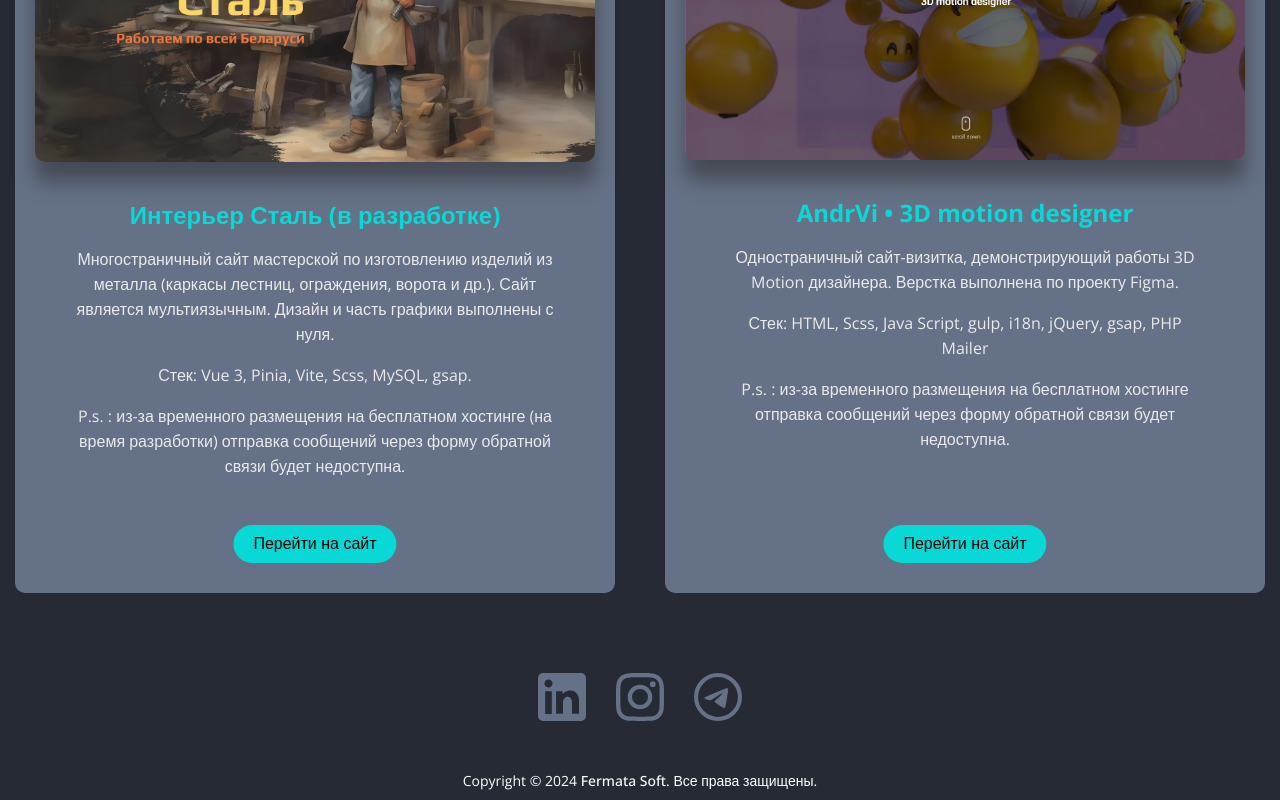
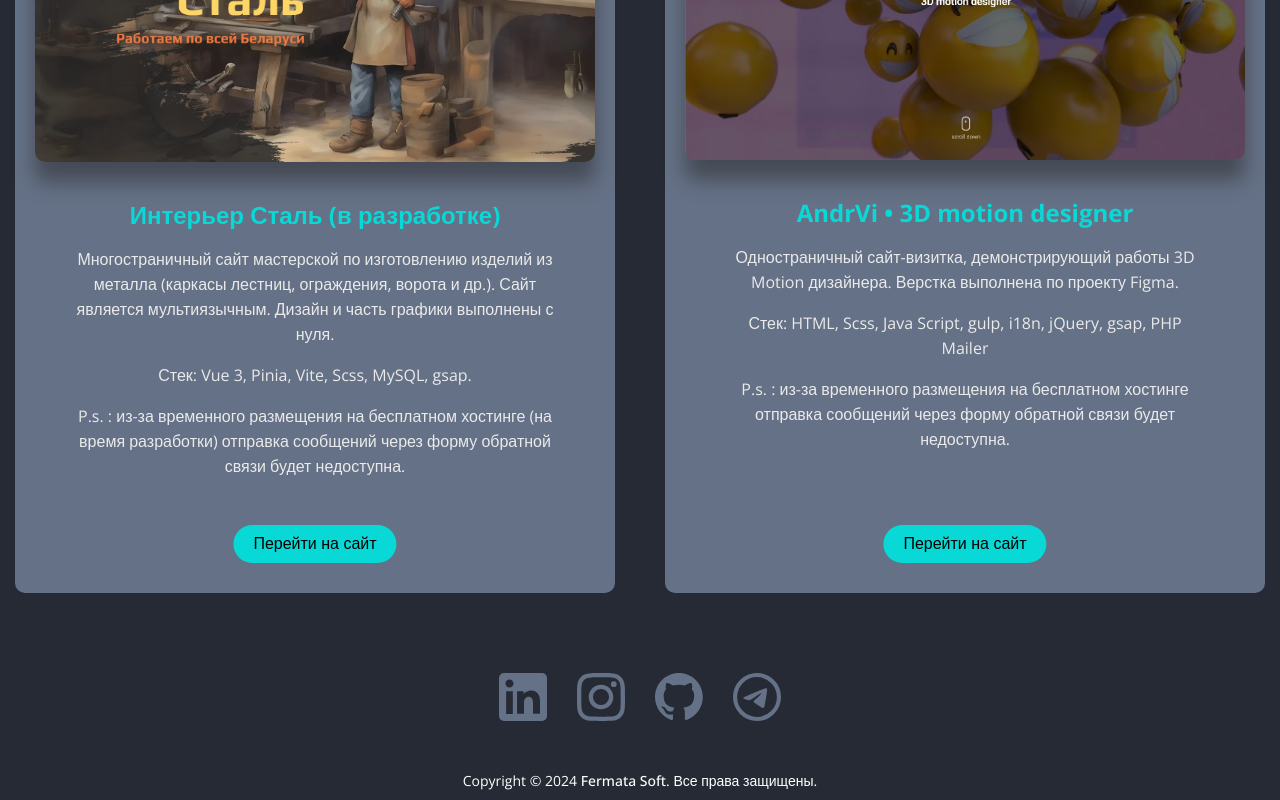
Before and after one commit to FermataSoft/oleg-andreev-portfolio, a Nuxt app: page / in a window 1280 px wide. Shown: the part 1222-2022 px from the top of the page. Built offline with nearby package versions, Linux system fonts and the light colour scheme.

Commit message:
Add GitHub link and icon

```diff
--- a/components/Block/Links.vue
+++ b/components/Block/Links.vue
@@ -15,6 +15,9 @@
       rel="noopener noreferrer"
     >
       <IconInstagram></IconInstagram>
+    </a>
+    <a href="https://github.com/FermataSoft" target="_blank" rel="noopener noreferrer">
+      <IconGitHub></IconGitHub>
     </a>
     <a href="https://t.me/makewonder" target="_blank" rel="noopener noreferrer">
       <IconTelegram></IconTelegram>
--- /dev/null
+++ b/components/Icon/GitHub.vue
@@ -0,0 +1,21 @@
+<script setup></script>
+
+<template>
+  <svg class="icon" viewBox="0 0 98 96" xmlns="http://www.w3.org/2000/svg">
+    <path
+      class="icon__background"
+      fill-rule="evenodd"
+      clip-rule="evenodd"
+      d="M48.854 0C21.839 0 0 22 0 49.217c0 21.756 13.993 40.172 33.405 46.69 2.427.49 3.316-1.059 3.316-2.362 0-1.141-.08-5.052-.08-9.127-13.59 2.934-16.42-5.867-16.42-5.867-2.184-5.704-5.42-7.17-5.42-7.17-4.448-3.015.324-3.015.324-3.015 4.934.326 7.523 5.052 7.523 5.052 4.367 7.496 11.404 5.378 14.235 4.074.404-3.178 1.699-5.378 3.074-6.6-10.839-1.141-22.243-5.378-22.243-24.283 0-5.378 1.94-9.778 5.014-13.2-.485-1.222-2.184-6.275.486-13.038 0 0 4.125-1.304 13.426 5.052a46.97 46.97 0 0 1 12.214-1.63c4.125 0 8.33.571 12.213 1.63 9.302-6.356 13.427-5.052 13.427-5.052 2.67 6.763.97 11.816.485 13.038 3.155 3.422 5.015 7.822 5.015 13.2 0 18.905-11.404 23.06-22.324 24.283 1.78 1.548 3.316 4.481 3.316 9.126 0 6.6-.08 11.897-.08 13.526 0 1.304.89 2.853 3.316 2.364 19.412-6.52 33.405-24.935 33.405-46.691C97.707 22 75.788 0 48.854 0z"
+      fill="currentColor"
+    />
+  </svg>
+</template>
+
+<style lang="scss" scoped>
+.icon:hover {
+  .icon__background {
+    fill: #ffffff;
+  }
+}
+</style>
```
